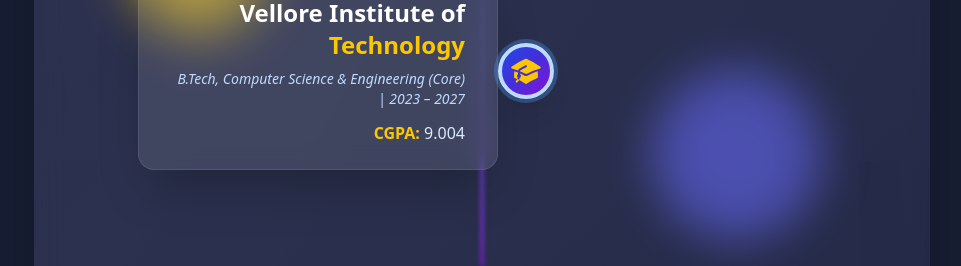
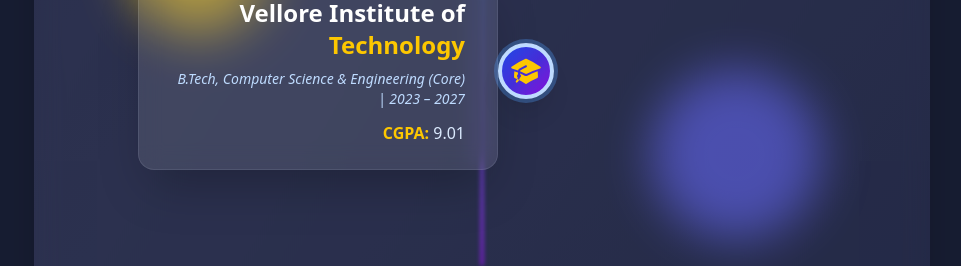
Before and after one commit to mittalrishab/Personal-Portfolio-Website, a React (Vite) app: page / in a window 1280 px wide. Shown: the part 2380-2646 px from the top of the page, without its empty margins (158-1119 px from the left). Built offline with nearby package versions, Linux system fonts and the light colour scheme.

Commit message:
updated cgpa

```diff
--- a/src/Components/Education/EducationTimeline.jsx
+++ b/src/Components/Education/EducationTimeline.jsx
@@ -147,7 +147,7 @@
         title="Vellore Institute of Technology"
         subtitle="B.Tech, Computer Science & Engineering (Core) | 2023 – 2027"
         details={
-          <p><span className="font-semibold text-yellow-400">CGPA:</span> 9.004</p>
+          <p><span className="font-semibold text-yellow-400">CGPA:</span> 9.01</p>
         }
       />
     </div>
```
